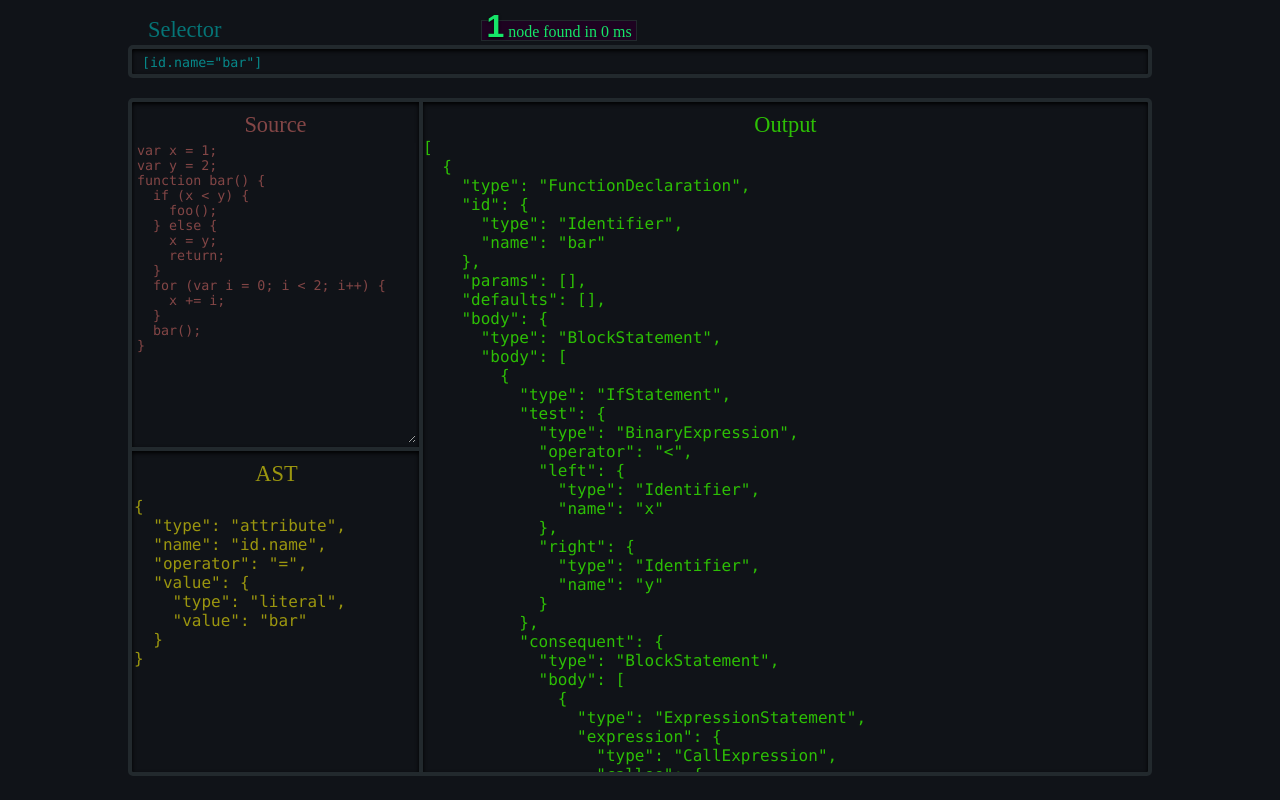
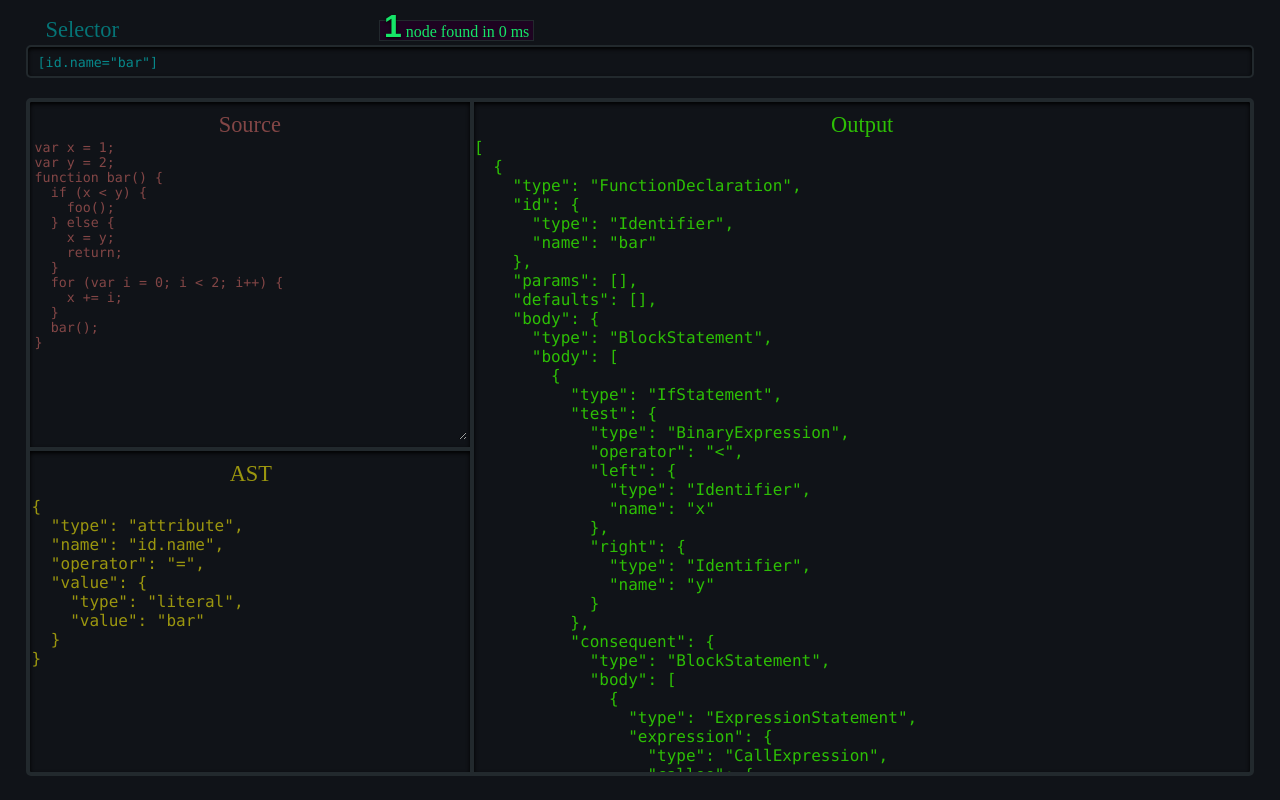
Before and after one commit to mcleary03/esqueryREPL, a plain HTML site: page index.html in a window 1280 px wide. Drawn offline with Linux system fonts and the light colour scheme.

Commit message:
Change outer margins

```diff
--- a/index.html
+++ b/index.html
@@ -20,7 +20,7 @@
 
     <div id="sourceDisplay">
       <div class='label'>Source</div>
-      <textarea id="source" wrap="off">
+      <textarea id="source" wrap="off" cols="40" rows="15">
 var x = 1;
 var y = 2;
 function bar() {
@@ -61,20 +61,24 @@ function bar() {
 
     const highlightSelector = e => {
       selectorLabel.classList.add('highlight')
+      selectorNode.classList.add('highlight')
     }
 
     const unHighlightSelector = e => {
       selectorLabel.classList.remove('highlight')
+      selectorNode.classList.remove('highlight')
     }
 
     const highlightSource = e => {
       sourceLabel.classList.add('highlight')
       sourceDisplay.classList.add('highlight')
+      sourceNode.classList.add('highlight')
     }
 
     const unHighlightSource = e => {
       sourceLabel.classList.remove('highlight')
       sourceDisplay.classList.remove('highlight')
+      sourceNode.classList.remove('highlight')
     }
 
     function update() {
--- a/styles.css
+++ b/styles.css
@@ -21,7 +21,8 @@ body, textarea, input {
 
 #display {
   max-height: 96vh;
-  margin: 1vh 10vw;
+  width: 96vw;
+  margin: 1vh 2vw;
   display: grid;
   grid-gap: 0;
   grid-template-rows: 0fr 0fr 1fr;
@@ -30,7 +31,7 @@ body, textarea, input {
                        'ast      output   output   output';
 }
 
-@media screen and (max-width: 730px) {
+@media screen and (max-width: 750px) {
   #display {
     margin: 10px;
     margin-top: 5em;
@@ -53,7 +54,6 @@ body, textarea, input {
 
 #selectorDisplay {
   grid-area: selector;
-  width: 100%;
 }
 
 #selectorDisplay .label {
@@ -67,31 +67,30 @@ body, textarea, input {
   margin-bottom: 20px;
   padding: 2px 0 0 10px;
   height: 2.5em;
-  border: 4px solid rgb(34, 41, 45);
+  border: 2px solid rgb(34, 41, 45);
   border-radius: 5px;
   color: rgb(7, 136, 138);
   caret-color:rgb(51, 209, 211);
-  box-shadow: 0 2px 4px black inset;
+  box-shadow: 0 2px 4px rgb(0, 0, 0) inset;
 }
 
 #selectorDisplay .highlight {
   color: rgb(105, 249, 198);
 }
 
-#selector:focus {
+#selector.highlight {
   color: rgb(105, 249, 198);
-  border: 4px solid rgb(15, 220, 148);
+  border: 2px solid rgb(15, 220, 148);
   outline: none;
 }
 
 #sourceDisplay {
   grid-area: source;
-  width: 100%;
   border: 2px solid rgb(34, 41, 45);
   border-top: 4px solid rgb(34, 41, 45);
   border-left: 4px solid rgb(34, 41, 45);
   border-radius: 5px 0 0 0;
-  box-shadow: 0 2px 4px black inset;
+  box-shadow: 0 2px 4px rgb(0, 0, 0) inset;
 }
 
 #sourceDisplay .label {
@@ -113,13 +112,14 @@ body, textarea, input {
   height: 300px;
   width: calc(100% - 6px);
   position: relative;
+  bottom: 3px;
   left: 3px;
   padding-left: 2px;
   border: none;
   color: rgb(131, 70, 70);
 }
 
-#source:focus {
+#source.highlight {
   color: rgb(252, 154, 154);
   caret-color: rgb(165, 90, 250);
   outline: none;
@@ -132,7 +132,7 @@ body, textarea, input {
   border: 2px solid rgb(34, 41, 45);
   border-bottom: 4px solid rgb(34, 41, 45);
   border-left: 4px solid rgb(34, 41, 45);
-  box-shadow: 0 2px 4px black inset;
+  box-shadow: 0 2px 4px rgb(0, 0, 0) inset;
   border-radius: 0 0 0 5px;
   color: rgb(155, 150, 15);
 }
@@ -143,14 +143,12 @@ body, textarea, input {
 
 #outputDisplay {
   grid-area: output;
-  width: 100%;
-  min-width: 40vw;
   border-top: 4px solid rgb(34, 41, 45);
   border-right: 4px solid rgb(34, 41, 45);
   border-bottom: 4px solid rgb(34, 41, 45);
   border-left: 2px solid rgb(34, 41, 45);
   border-radius: 0 5px 5px 0;
-  box-shadow: 0 2px 4px #000 inset;
+  box-shadow: 0 2px 4px rgb(0, 0, 0) inset;
   overflow: scroll;
   color: rgb(45, 191, 5);
 }
@@ -175,7 +173,7 @@ body, textarea, input {
 #numMatches {
   font-family: Arial, Helvetica, sans-serif;
   font-size: 2em;
-  text-shadow: 0 1px 3px #000;
+  text-shadow: 0 1px 3px rgb(0, 0, 0);
   font-weight: bold;
 }
 
@@ -186,5 +184,5 @@ body, textarea, input {
 }
 
 *.highlight {
-  transition: 0.7s cubic-bezier(.2,1.89,.41,1.88);
+  transition: 0.3s cubic-bezier(.2,1.89,.41,1.88);
 }
```
